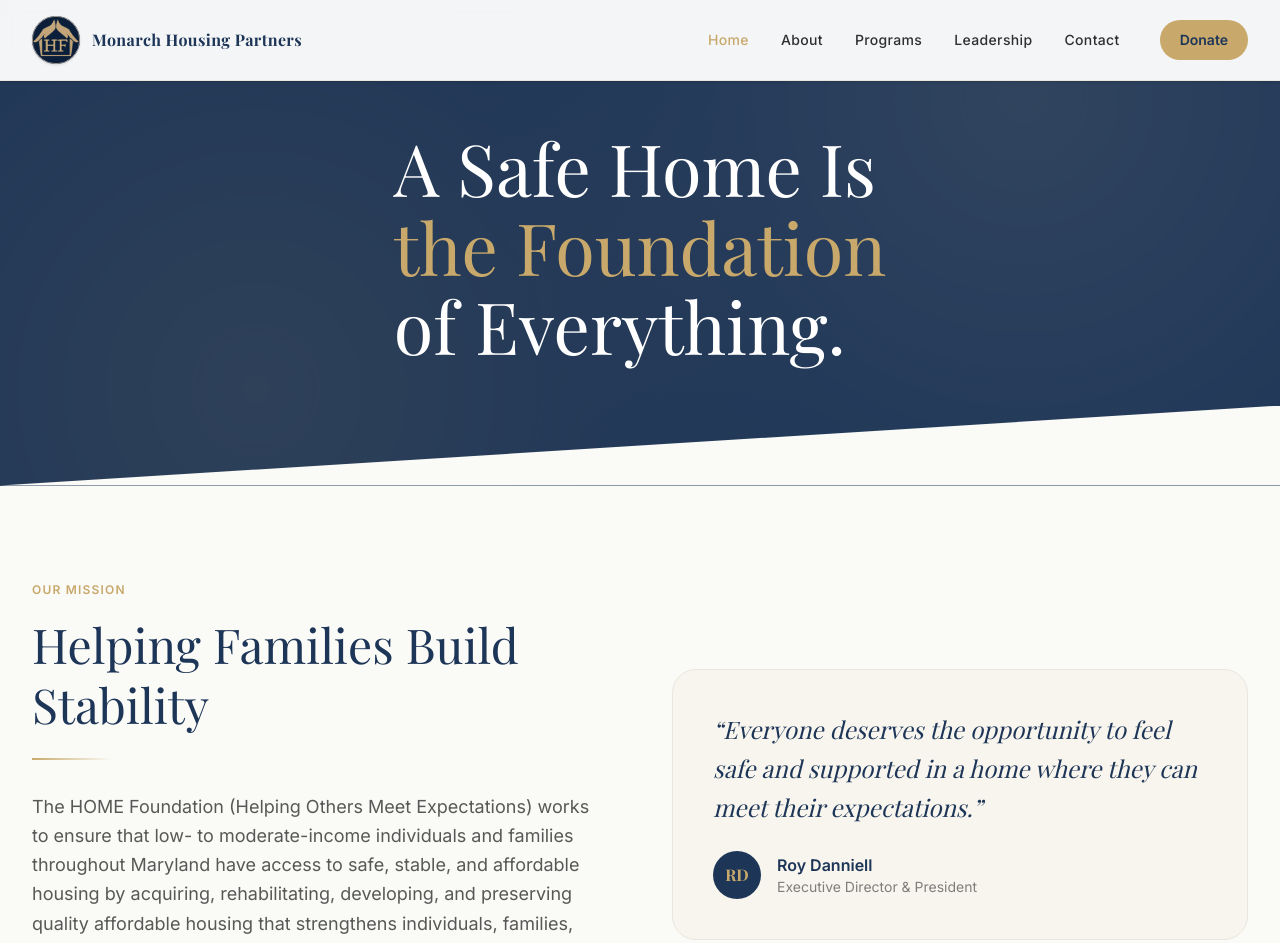
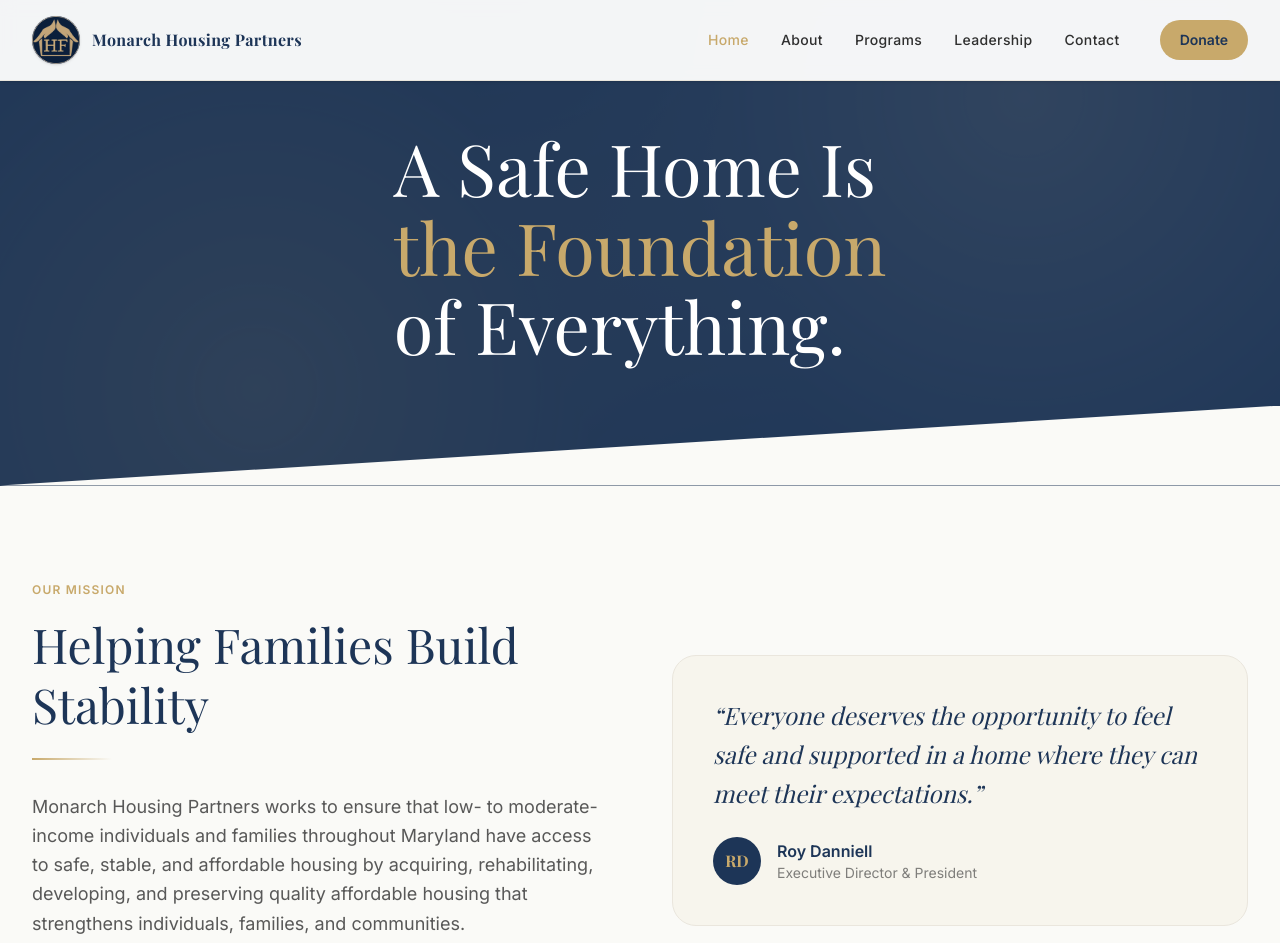
Before and after one commit to shadowapp-pixel/home-foundation, a Next.js app: page / in a window 1280 px wide. Shown: the top 943 px of the page. Built offline with nearby package versions, Linux system fonts and the light colour scheme; a web font is replaced by a local one.

Commit message:
Rebrand to Monarch Housing Partners (homepage + layout)

```diff
--- a/src/app/layout.tsx
+++ b/src/app/layout.tsx
@@ -17,13 +17,13 @@ const inter = Inter({
 });
 
 export const metadata: Metadata = {
-  title: "HOME Foundation – Helping Others Meet Expectations",
+  title: "Monarch Housing Partners",
   description:
-    "The HOME Foundation preserves and expands access to safe, stable, and affordable housing for low- to middle-income individuals and families in Maryland.",
+    "Monarch Housing Partners works to ensure that low- to moderate-income individuals and families throughout Maryland have access to safe, stable, and affordable housing.",
   openGraph: {
-    title: "HOME Foundation",
+    title: "Monarch Housing Partners",
     description:
-      "Preserving affordable housing in Maryland through acquisition, rehabilitation, and long-term affordability preservation.",
+      "Expanding and preserving affordable housing in Maryland through acquisition, rehabilitation, development, and partnership.",
     type: "website",
   },
 };
--- a/src/app/page.tsx
+++ b/src/app/page.tsx
@@ -50,7 +50,7 @@ export default function HomePage() {
               </h2>
               <div className="h-0.5 w-20 bg-gradient-to-r from-[#C8A96B] to-transparent mb-8" />
               <p className="text-[#2F2F2F]/80 text-lg leading-relaxed mb-8">
-                The HOME Foundation (Helping Others Meet Expectations) works to ensure that low- to moderate-income individuals and families throughout Maryland have access to safe, stable, and affordable housing by acquiring, rehabilitating, developing, and preserving quality affordable housing that strengthens individuals, families, and communities.
+                Monarch Housing Partners works to ensure that low- to moderate-income individuals and families throughout Maryland have access to safe, stable, and affordable housing by acquiring, rehabilitating, developing, and preserving quality affordable housing that strengthens individuals, families, and communities.
               </p>
               <Link
                 href="/about"
```
